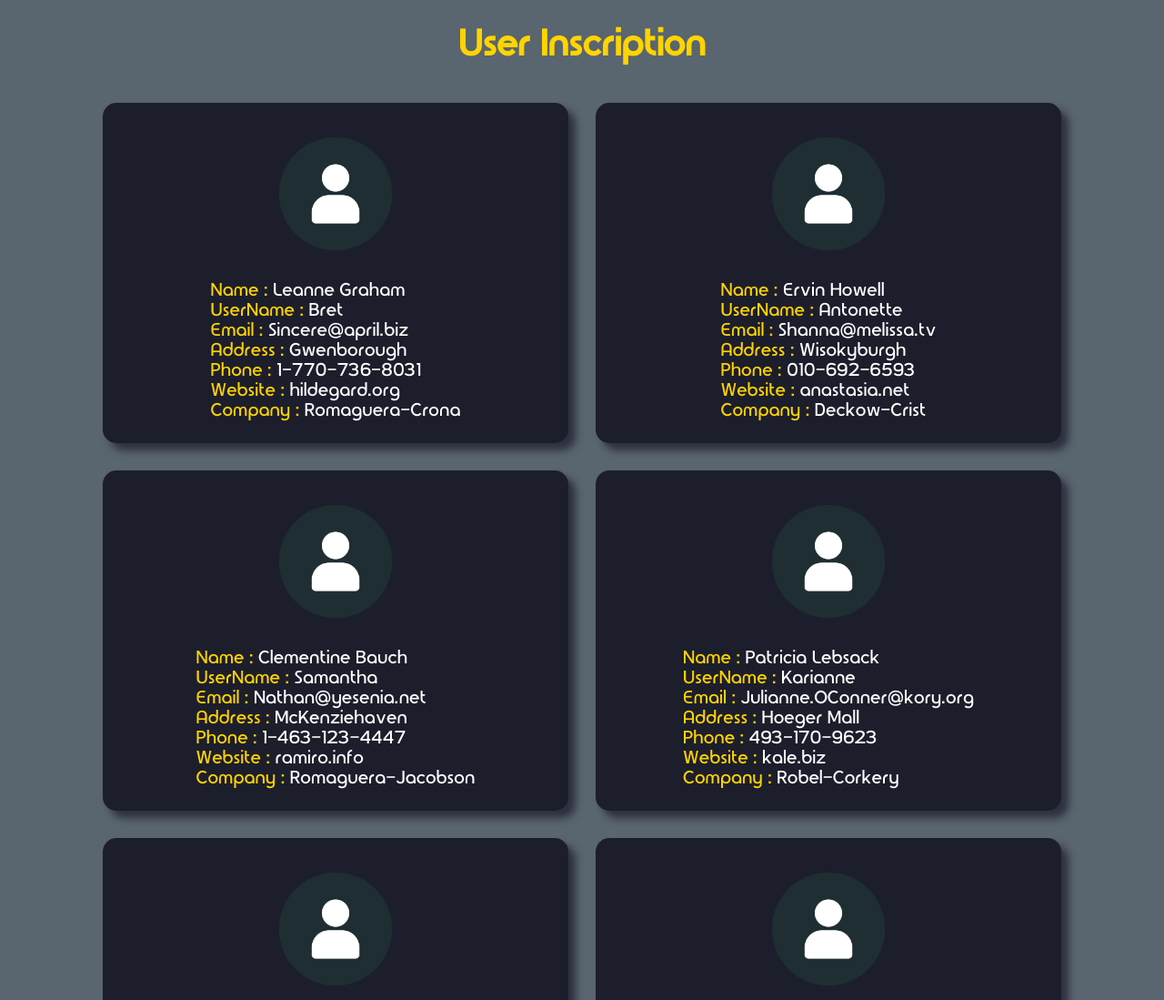
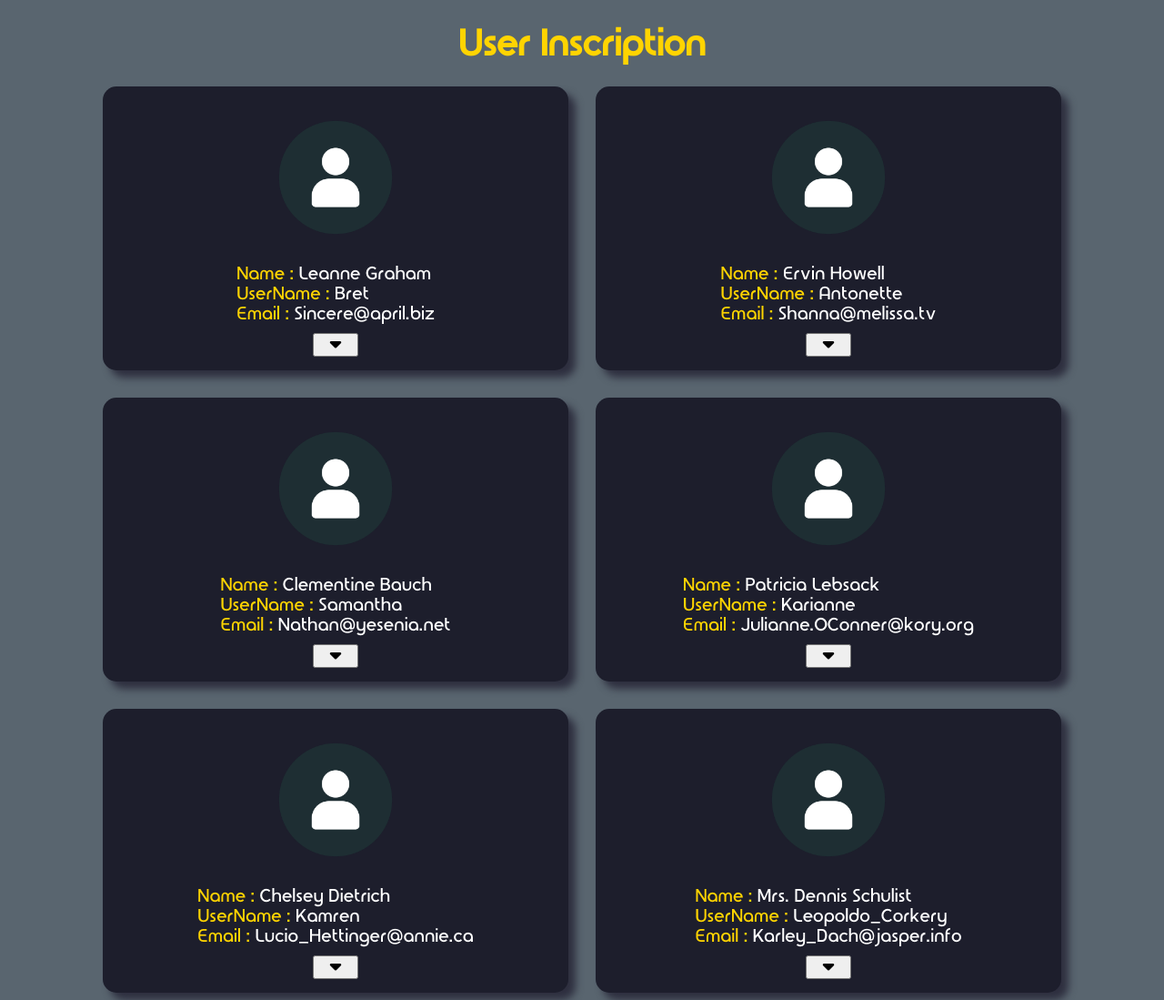
Before and after one commit to DTC-Formation/test-api-dtc-web-ToandroMananjara, a plain HTML site: page index.html in a window 1280 px wide. Shown: the top 1099 px of the page at 91% size. Drawn offline with Linux system fonts and the light colour scheme.

Commit message:
bouton more less ajoutés , code css ,js reorganisé

```diff
--- a/assets/css/style.css
+++ b/assets/css/style.css
@@ -6,12 +6,6 @@
     font-family: apol;
 }
 body{
-
-    background: #59656F;
-    margin: 0;
-}
-#container{
-    /* height: 100vh; */
     display: flex;
     flex-direction: row;
     flex-wrap:wrap ;
@@ -20,13 +14,22 @@ body{
     background: #59656F;
     margin: 0;
 }
+
+.toggle{
+    display: block;
+}
+
 h1{
     text-align: center;
     color: #FFD400;
     font-size: 40px;
     /* margin: 0; */
+    position: absolute  ;
+    top: 0;
 }
 .container-item{
+    position: relative;
+    top: 80px;
     width: 40%;
     border: none;
     font-size: 20px ;
@@ -51,6 +54,9 @@ img{
     width: 100%;
     height: 100%;
     border-radius: 50%;
+}
+#container{
+
 }
 
 .about{
@@ -77,8 +83,22 @@ span{
     color:#FFD400;
 }
 @media only screen and (max-width:600px){
-    .container{
+    .container-item{
         width: 90%;
         font-size: 15px;
     }
 }
+
+.address,.phone,.Website,.Company{
+    display: none;
+}
+
+.toggle{
+    display: block;
+}
+button{
+    cursor: pointer;
+    width: 50px;
+    font-size: 20px;
+    padding: 0;
+}
--- a/assets/js/index.js
+++ b/assets/js/index.js
@@ -6,12 +6,12 @@ let liPhone
 let liWebsite
 let liCompany
 let img
-
+let btn
 
 function create(){
     let containerItem=document.createElement('div')
     containerItem.classList.add('container-item')
-    document.getElementById('container').appendChild(containerItem)
+    document.querySelector('body').appendChild(containerItem)
     img=document.createElement('img')
 
     let imgContainer=document.createElement('div')
@@ -21,22 +21,36 @@ function create(){
     let about = document.createElement('div')
     about.classList.add('about')
 
-
+    h1 = document.createElement('h1')
 
     containerItem.append(imgContainer,about)
+
 
     let ul=document.createElement('ul')
     about.appendChild(ul)
 
     liName = document.createElement('li')
+    liName.classList.add('name')
     liUserName = document.createElement('li')
+    liUserName.classList.add('user-name')
     liEmail = document.createElement('li')
+    liEmail.classList.add('email')
     liAdress = document.createElement('li')
+    liAdress.classList.add('address')
     liPhone = document.createElement('li')
+    liPhone.classList.add('phone')
     liWebsite = document.createElement('li')
+    liWebsite.classList.add('Website')
     liCompany = document.createElement('li')
+    liCompany.classList.add('Company')
     ul.append(liName,liUserName,liEmail,liAdress,liPhone,liWebsite,liCompany)
+
+     btn = document.createElement("button")
+    btn.innerHTML = '<i class="fa-solid fa-caret-down"></i>'
+    containerItem.appendChild(btn)
+
 }
+
 
 fetch("./assets/user.json")
 .then(res => res.json())
@@ -45,7 +59,21 @@ fetch("./assets/user.json")
         let obj = user [k]
 
         create()
-
+        btn.addEventListener('click',function(){
+            console.log('ok');
+            document.querySelectorAll('i').forEach(element4=>{
+                element4.classList.toggle('fa-rotate-180')
+            })
+            document.querySelectorAll('.address').forEach(element=>{
+                element.classList.toggle('toggle')
+            })
+            document.querySelectorAll('.Website').forEach(element2=>{
+                element2.classList.toggle('toggle')
+            })
+            document.querySelectorAll('.Company').forEach(element3=>{
+                element3.classList.toggle('toggle')
+            })
+        })
         img.src = "./assets/img/user-avatar.png"
         liName.innerHTML = "<span>Name : </span> " + obj.name
         liUserName.innerHTML = "<span>UserName :</span> "+ obj.username
--- a/index.html
+++ b/index.html
@@ -3,12 +3,13 @@
 <head>
     <meta charset="UTF-8">
     <meta name="viewport" content="width=device-width, initial-scale=1.0">
+    <link rel="stylesheet" href="https://cdnjs.cloudflare.com/ajax/libs/font-awesome/6.4.0/css/all.min.css">
     <link rel="stylesheet" href="./assets/css/style.css">
     <title>User-</title>
 </head>
 <body>
-    <h1>User Inscription</h1>
-    <div id="container"></div>
+     <h1>User Inscription</h1>
+
 
     <script src="./assets/js/index.js" type="text/javascript"></script>
 </body>
```
